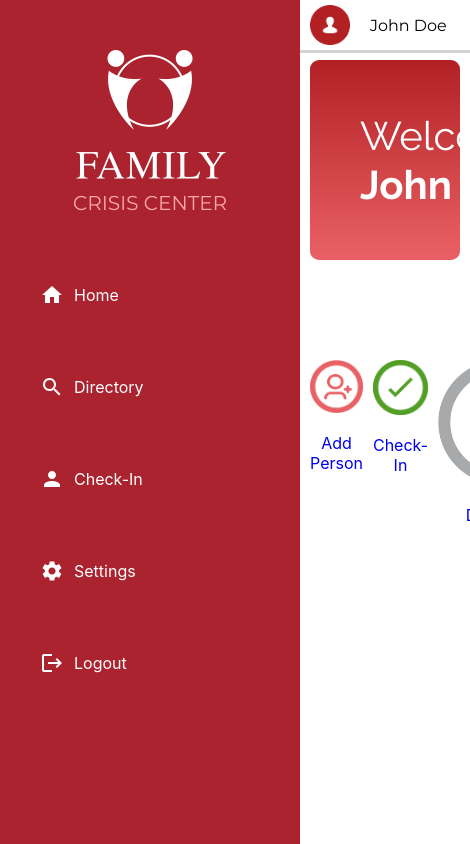
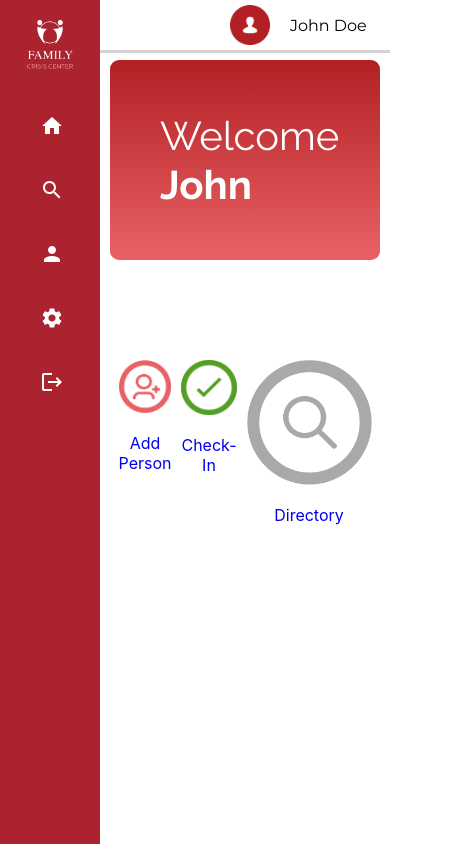
Before and after one commit to ACM-Service-Project/ACM-Service-Project-Frontend, a React (Create React App) app in the folder acm-service-project/: page / in a window 390 px wide. Shown: the whole page, 470 px wide, since content can reach past the window. Built offline with nearby package versions, Linux system fonts and the light colour scheme; sample sign-in values are in the browser's storage.

Commit message:
Sidebar half screen, responsiveness

```diff
--- a/acm-service-project/src/App.css
+++ b/acm-service-project/src/App.css
@@ -4,8 +4,14 @@
   height: 100vh;
   width: 100vw;
   display: grid;
-  grid-template-columns: 300px 1fr;
+  grid-template-columns: 200px 1fr;
   grid-template-rows: 50px 1fr;
+}
+
+@media only screen and (max-width: 850px) {
+  #root{
+    grid-template-columns: 100px 1fr;
+  }
 }
 
 .main_container{
--- a/acm-service-project/src/App.js
+++ b/acm-service-project/src/App.js
@@ -36,7 +36,6 @@ function App() {
 
       <Routes>
         {/* Pages accessible at all times */}
-        <Route path="/" element={<Dashboard />} />
         <Route path="*" element={<NotFound />} />
 
         {/* Pages only accessed by un-logged in users */}
@@ -47,6 +46,7 @@ function App() {
 
         {/* Pages only accessed by logged-in users */}
         <Route element={<ProtectedRoute isAllowed={!!user} />}>
+          <Route path="/" element={<Dashboard />} />
           <Route path="/search" element={<Search />} />
           <Route path='/form' element={<Form />} />
           <Route path='/directory' element={<Directory />} />
--- a/acm-service-project/src/components/Sidebar.js
+++ b/acm-service-project/src/components/Sidebar.js
@@ -19,18 +19,13 @@ import React from 'react';
 import { Link } from 'react-router-dom';
 import '../styles/Sidebar.css';
 import logo from '../assets/logo-fb.png';
-import familyCrisisCenter from '../assets/familyCrisisCenter.png';
-import home from '../assets/home.png';
-import search from '../assets/search.png';
-import profile from '../assets/profile.png';
-import settings from '../assets/settings.png';
-import Export from '../assets/export.png';
 import { useLocation } from 'react-router-dom';
 import HomeIcon from '@mui/icons-material/Home';
 import SearchIcon from '@mui/icons-material/Search';
 import PersonIcon from '@mui/icons-material/Person';
 import SettingsIcon from '@mui/icons-material/Settings';
 import LogoutIcon from '@mui/icons-material/Logout';
+
 function Sidebar(){
     // Get the current location using the useLocation hook from react-router-dom
     let location = useLocation();
@@ -41,7 +36,7 @@ function Sidebar(){
 
     // Otherwise, display the sidebar
     return (
-        <div id='sidebar'>
+        <div className='sidebar'>
             <div className='side-logo'>
             <img src={logo} alt='Logo' className='sidebar-link'></img>
 
--- a/acm-service-project/src/pages/Login.js
+++ b/acm-service-project/src/pages/Login.js
@@ -55,7 +55,7 @@ function Login(){
                     <p id='title'>FOOD BANK</p>
                     <form onSubmit={handleSubmit}>
                         <input type="text" className='input' id='username' placeholder='Username' name='username'/>
-                        <input type="text" className='input' id='password' placeholder='Password' name='password'/>
+                        <input type="password" className='input' id='password' placeholder='Password' name='password'/>
                         <button type="submit" id='submit'>LOG IN</button>
                     </form>
                     <div className='register_link'>
--- a/acm-service-project/src/pages/Register.js
+++ b/acm-service-project/src/pages/Register.js
@@ -60,7 +60,7 @@ function Register(){ // Define Register component
                         <input type="text" className='input' id='lastname' placeholder='Last Name' name='lastname'/> {/* Input for last name */}
 
                         <label for='phonenumber'>Phone Number</label> {/* Label for phone number input */}
-                        <input type="text" className='input' id='phonenumber' placeholder='phonenumber' name='phonenumber'/> {/* Input for phone number */}
+                        <input type="phone" className='input' id='phonenumber' placeholder='phonenumber' name='phonenumber'/> {/* Input for phone number */}
 
                         <label for='email'>Email</label> {/* Label for email input */}
                         <input type="email" className='input' id='email' placeholder='Email' name='email'/> {/* Input for email */}
--- a/acm-service-project/src/styles/Login.css
+++ b/acm-service-project/src/styles/Login.css
@@ -14,8 +14,6 @@
     height: 100vh;
     width: 50vw;
     background-color: #aa232f;
-
-
 }
 
 #content_container{
--- a/acm-service-project/src/styles/Sidebar.css
+++ b/acm-service-project/src/styles/Sidebar.css
@@ -1,11 +1,8 @@
-#sidebar{
+.sidebar {
     height: 100vh;
-    width: 300px;
+    width: 200px;
+    margin: 0%;
     background-color: #aa232f;
-}
-
-.sidebar {
-    padding: 30px;
 }
 
 .side-logo{
@@ -39,3 +36,15 @@
     background-color: #eaa7ad87;
     transition: all 0.3s ease-in-out;
   }
+
+  @media only screen and (max-width: 850px) {
+    .sidebar{
+        width: 100px;
+    }
+    .side-logo{
+        margin: 20px;
+    }
+    .link p{
+        display: none;
+    }
+  }
```
